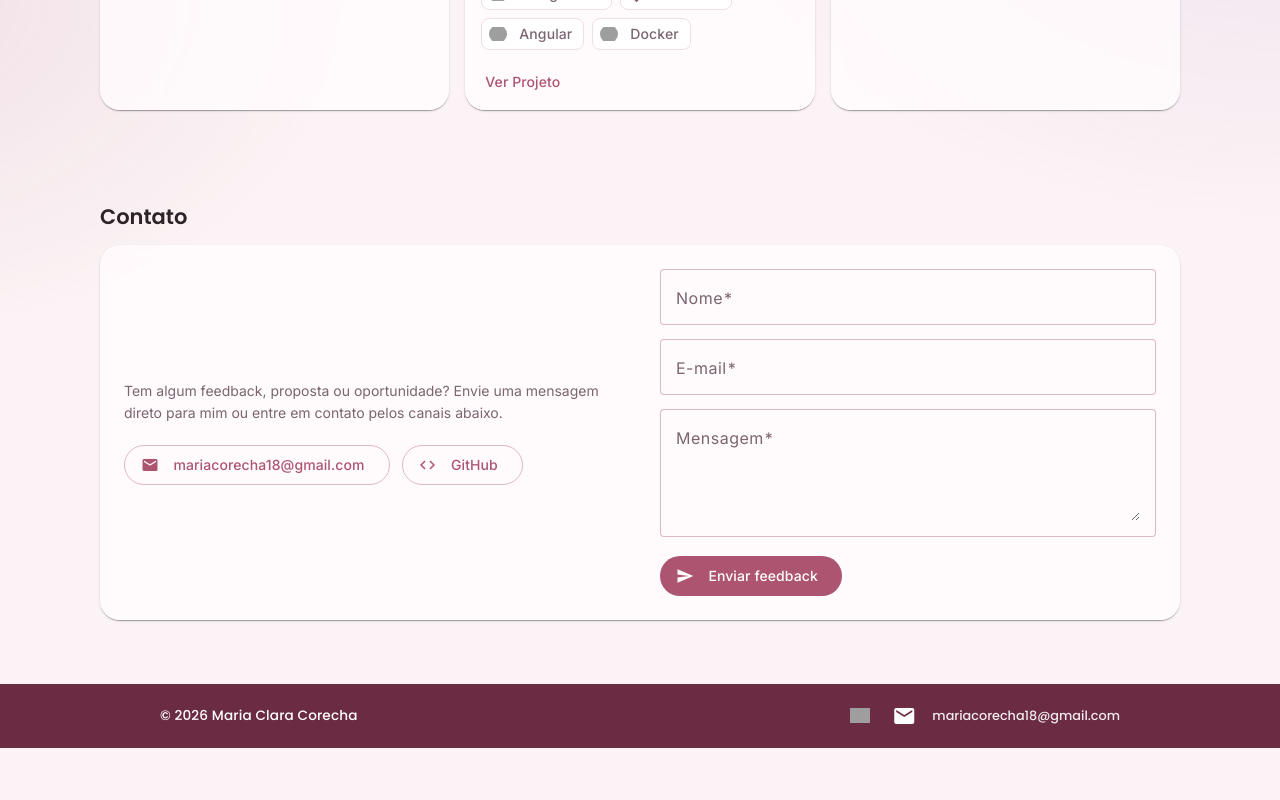
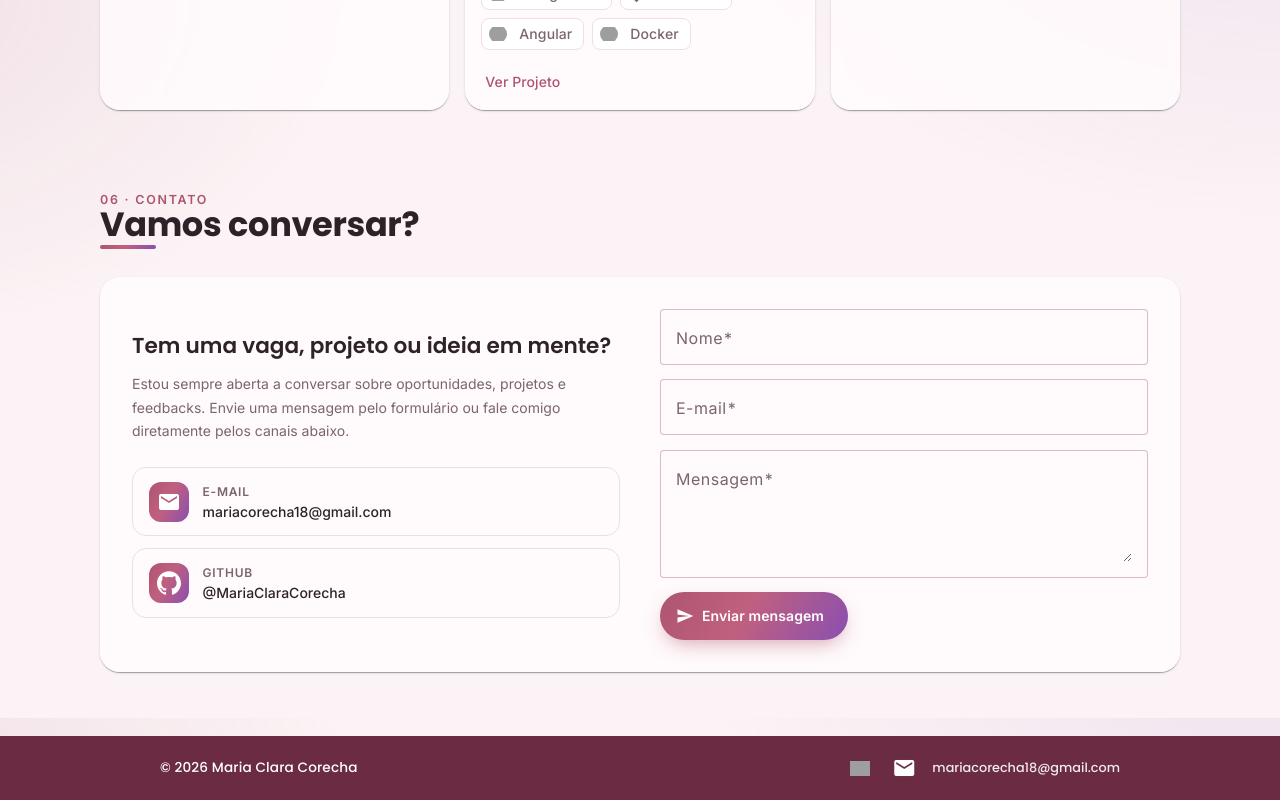
Before and after one commit to MariaClaraCorecha/portfolio, an Angular app: page / in a window 1280 px wide. Shown: the part 4082-4882 px from the top of the page. Before the commit the page ends 4830 px from the top, so only its background shows below. Built offline with nearby package versions, Linux system fonts and the light colour scheme; grey boxes are pictures that could not be loaded.

Commit message:
feat: enhance feedback section with improved layout, updated contact prompts, and refined styles

```diff
--- a/src/app/feedback/feedback.html
+++ b/src/app/feedback/feedback.html
@@ -1,20 +1,30 @@
-<h2>Contato</h2>
+<header class="section-heading">
+  <span class="section-eyebrow">06 · Contato</span>
+  <h2>Vamos conversar?</h2>
+</header>
 
 <mat-card class="feedback-card">
   <div class="feedback-layout">
     <div class="feedback-info">
+      <h3 class="feedback-title">Tem uma vaga, projeto ou ideia em mente?</h3>
       <p class="feedback-hint">
-        Tem algum feedback, proposta ou oportunidade? Envie uma mensagem direto para mim
-        ou entre em contato pelos canais abaixo.
+        Estou sempre aberta a conversar sobre oportunidades, projetos e feedbacks. Envie uma
+        mensagem pelo formulário ou fale comigo diretamente pelos canais abaixo.
       </p>
       <div class="direct-contact">
-        <a mat-stroked-button color="primary" [href]="'mailto:' + email">
-          <mat-icon>mail</mat-icon>
-          {{ email }}
+        <a class="contact-tile" [href]="'mailto:' + email">
+          <span class="contact-icon"><mat-icon>mail</mat-icon></span>
+          <span class="contact-text">
+            <span class="contact-label">E-mail</span>
+            <span class="contact-value">{{ email }}</span>
+          </span>
         </a>
-        <a mat-stroked-button color="primary" [href]="githubUrl" target="_blank" rel="noopener">
-          <mat-icon>code</mat-icon>
-          GitHub
+        <a class="contact-tile" [href]="githubUrl" target="_blank" rel="noopener">
+          <span class="contact-icon"><mat-icon svgIcon="github"></mat-icon></span>
+          <span class="contact-text">
+            <span class="contact-label">GitHub</span>
+            <span class="contact-value">&#64;MariaClaraCorecha</span>
+          </span>
         </a>
       </div>
     </div>
@@ -47,9 +57,9 @@
         }
       </mat-form-field>
 
-      <button mat-flat-button color="primary" type="submit" class="submit-button">
+      <button mat-flat-button type="submit" class="submit-button btn-gradient">
         <mat-icon>send</mat-icon>
-        Enviar feedback
+        Enviar mensagem
       </button>
     </form>
   </div>
--- a/src/app/feedback/feedback.scss
+++ b/src/app/feedback/feedback.scss
@@ -5,7 +5,7 @@
 .feedback-layout {
   display: flex;
   gap: 2.5rem;
-  padding: 1rem;
+  padding: 1.5rem;
 }
 
 .feedback-info {
@@ -16,22 +16,75 @@
   justify-content: center;
 }
 
+.feedback-title {
+  margin: 0 0 0.75rem;
+  font-size: 1.35rem;
+  line-height: 1.3;
+}
+
 .feedback-hint {
-  margin: 0 0 1.25rem;
-  line-height: 1.6;
+  margin: 0 0 1.5rem;
+  line-height: 1.7;
   color: var(--mat-sys-on-surface-variant);
 }
 
 .direct-contact {
   display: flex;
-  flex-wrap: wrap;
+  flex-direction: column;
   gap: 0.75rem;
+}
 
-  a {
-    display: inline-flex;
-    align-items: center;
-    gap: 0.4rem;
+.contact-tile {
+  display: flex;
+  align-items: center;
+  gap: 0.85rem;
+  padding: 0.85rem 1rem;
+  border-radius: 14px;
+  border: 1px solid var(--mat-sys-outline-variant);
+  background-color: var(--mat-sys-surface);
+  color: inherit;
+  text-decoration: none;
+  transition:
+    border-color 0.2s ease,
+    transform 0.2s ease,
+    box-shadow 0.2s ease;
+
+  &:hover {
+    border-color: var(--mat-sys-primary);
+    transform: translateX(4px);
+    box-shadow: var(--shadow-soft);
   }
+}
+
+.contact-icon {
+  display: grid;
+  place-items: center;
+  flex: 0 0 auto;
+  width: 2.5rem;
+  height: 2.5rem;
+  border-radius: 12px;
+  background: var(--brand-gradient);
+  color: #ffffff;
+}
+
+.contact-text {
+  display: flex;
+  flex-direction: column;
+  min-width: 0;
+}
+
+.contact-label {
+  font-size: 0.75rem;
+  font-weight: 600;
+  letter-spacing: 0.06em;
+  text-transform: uppercase;
+  color: var(--mat-sys-on-surface-variant);
+}
+
+.contact-value {
+  overflow: hidden;
+  text-overflow: ellipsis;
+  font-weight: 500;
 }
 
 .feedback-form {
@@ -44,15 +97,20 @@
 
 .submit-button {
   align-self: flex-start;
-  display: inline-flex;
-  align-items: center;
-  gap: 0.4rem;
-  margin-top: 0.25rem;
+  height: 48px;
+  padding: 0 1.5rem;
+  border-radius: 999px;
+  font-weight: 600;
 }
 
 @media (max-width: 767px) {
   .feedback-layout {
     flex-direction: column;
     gap: 1.5rem;
+    padding: 1rem;
+  }
+
+  .submit-button {
+    align-self: stretch;
   }
 }
--- a/src/app/feedback/feedback.ts
+++ b/src/app/feedback/feedback.ts
@@ -43,7 +43,7 @@ export class Feedback {
     }
 
     const { name, email, message } = this.form.getRawValue();
-    const subject = `Feedback de ${name} pelo portfólio`;
+    const subject = `Contato de ${name} pelo portfólio`;
     const body = `${message}\n\nEnviado por: ${name} (${email})`;
     const mailtoUrl =
       `mailto:${FEEDBACK_EMAIL}` +
@@ -52,7 +52,7 @@ export class Feedback {
 
     window.location.href = mailtoUrl;
 
-    this.snackBar.open('Abrindo seu cliente de e-mail para enviar o feedback...', 'Fechar', {
+    this.snackBar.open('Abrindo seu cliente de e-mail para enviar a mensagem...', 'Fechar', {
       duration: 5000,
     });
     this.form.reset();
```
